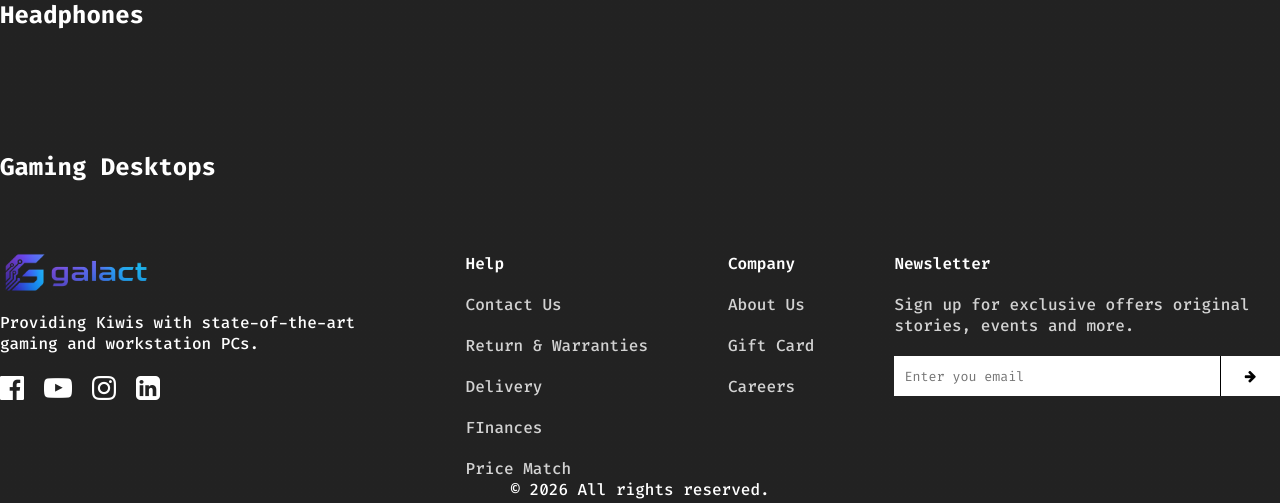
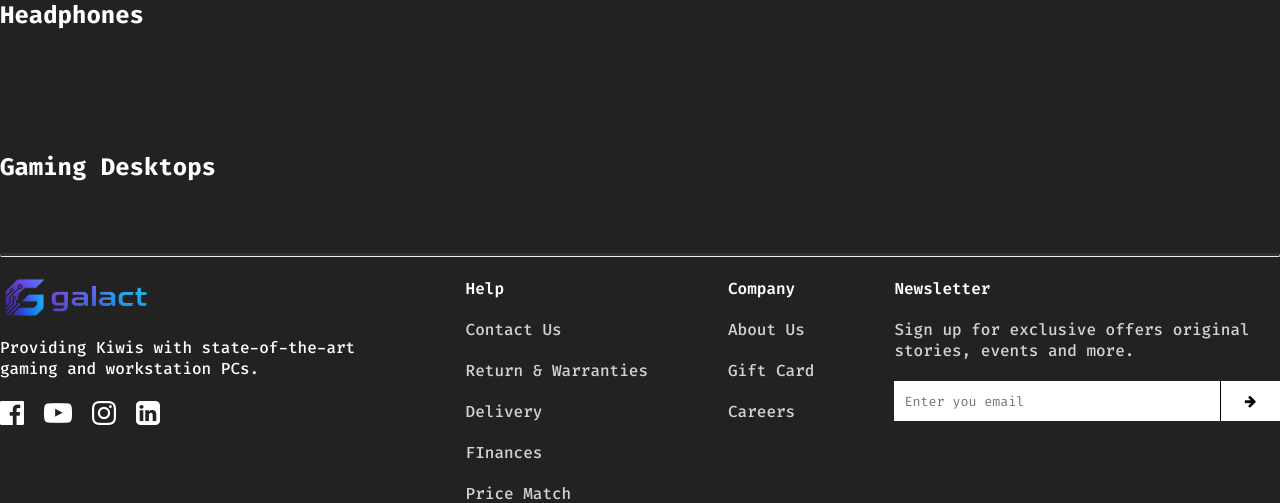
Before and after one commit to sachinstha9/Computer-Parts-Ecommerce, a Flask app: page / in a window 1280 px wide. Shown: the part 334-837 px from the top of the page. Run offline with Flask 3, Linux system fonts and the light colour scheme; data that the repository does not hold is empty.

Commit message:
Footer extra work

```diff
--- a/static/css/footer.css
+++ b/static/css/footer.css
@@ -140,3 +140,8 @@
   max-width: var(--max-width);
   margin: 0 auto;
 }
+
+hr.rounded {
+  border-top: 3px solid rgb(49, 49, 49);
+  border-radius: 5px;
+}
--- a/templates/index.html
+++ b/templates/index.html
@@ -542,6 +542,8 @@
     <!-- ============= FOOTER START ============== -->
 
     <footer>
+      <hr class="rounded">
+      <br>
       <div id="footer-row-1">
         <section id="footer-col-1" style="flex: 1.5">
           <img src="../static/images/galact.png" alt="" />
@@ -602,6 +604,8 @@
         </section>
       </div>
 
+      <br>
+
       <div id="footer-row-2">
         <p>&copy; 2026 All rights reserved.</p>
       </div>
```
